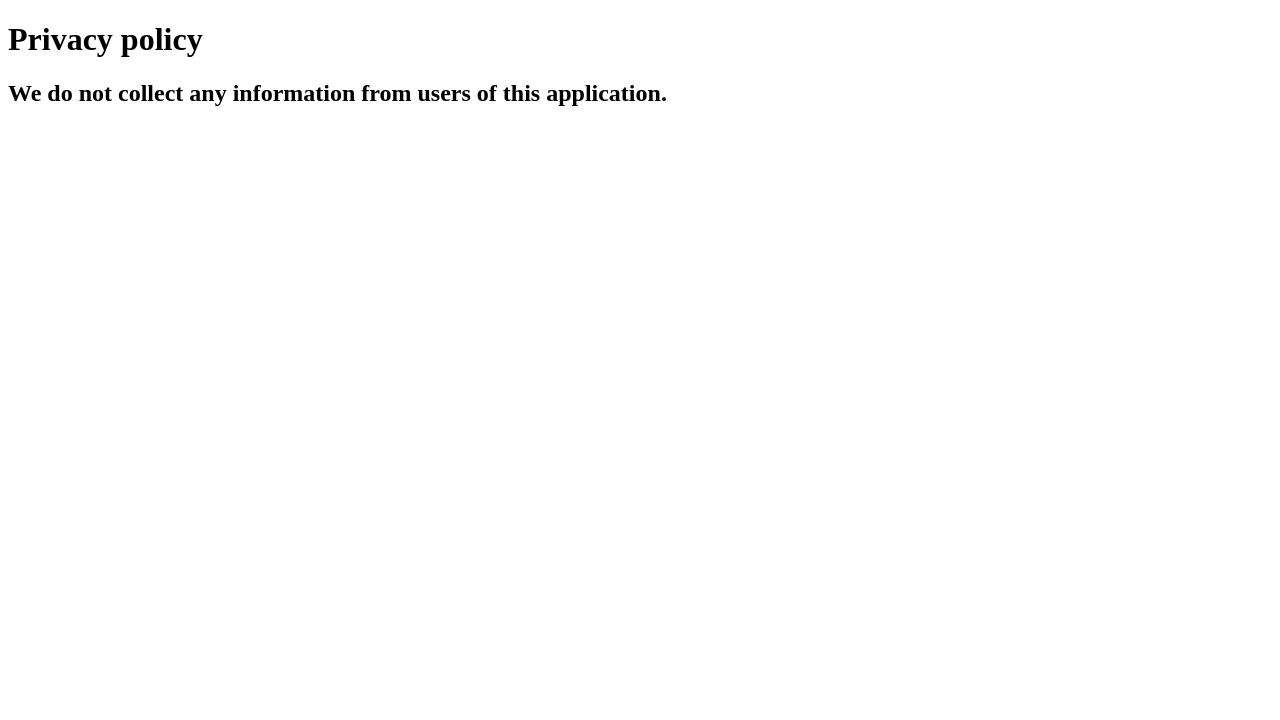
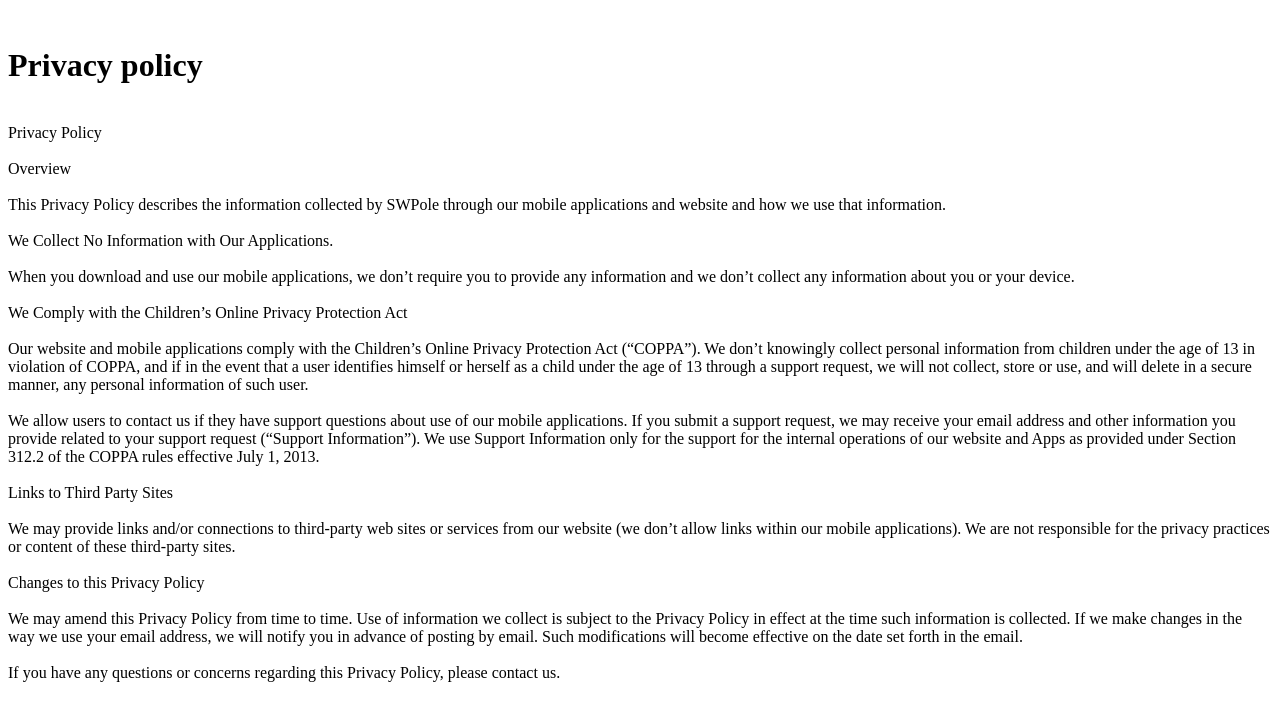
Before and after one commit to swpole/swpole.github.io, a plain HTML site: page simplestpolicy.html in a window 1280 px wide. Drawn offline with Linux system fonts and the light colour scheme.

Commit message:
Update simplestpolicy.html

```diff
--- a/simplestpolicy.html
+++ b/simplestpolicy.html
@@ -1,10 +1,41 @@
 <!DOCTYPE html>
 <html>
 <body>
-
+<br>
 <h1>Privacy policy</h1>
-
-<h2>We do not collect any information from users of this application.</h2>
+<br>
+<div>Privacy Policy</div>
+<br>
+<div>Overview</div>
+<br>
+<div>This Privacy Policy describes the information collected by SWPole through our mobile applications and website and how we use that information.</div>
+<br>
+<div>We Collect No Information with Our Applications.</div>
+<br>
+<div>When you download and use our mobile applications, we don’t require you to provide any information and we don’t collect any information about you or your device.</div>
+<br>
+<div>We Comply with the Children’s Online Privacy Protection Act</div>
+<br>
+<div>Our website and mobile applications comply with the Children’s Online Privacy Protection Act (“COPPA”).
+We don’t knowingly collect personal information from children under the age of 13 in violation of COPPA,
+and if in the event that a user identifies himself or herself as a child under the age of 13 through a support request,
+we will not collect, store or use, and will delete in a secure manner, any personal information of such user.</div>
+<br>
+<div>We allow users to contact us if they have support questions about use of our mobile applications.
+If you submit a support request, we may receive your email address and other information you provide related to your support request (“Support Information”).
+We use Support Information only for the support for the internal operations of our website and Apps as provided under Section 312.2 of the COPPA rules effective July 1, 2013.</div>
+<br>
+<div>Links to Third Party Sites</div>
+<br>
+<div>We may provide links and/or connections to third-party web sites or services from our website (we don’t allow links within our mobile applications).
+We are not responsible for the privacy practices or content of these third-party sites.</div>
+<br>
+<div>Changes to this Privacy Policy</div>
+<br>
+<div>We may amend this Privacy Policy from time to time. Use of information we collect is subject to the Privacy Policy in effect at the time such information is collected.
+If we make changes in the way we use your email address, we will notify you in advance of posting by email. Such modifications will become effective on the date set forth in the email.</div>
+<br>
+<div>If you have any questions or concerns regarding this Privacy Policy, please contact us.</div>
 
 </body>
 </html>
```
